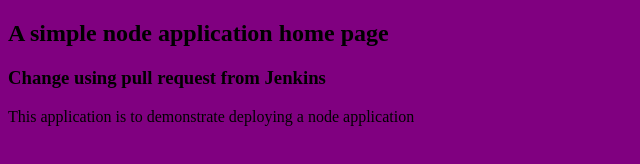
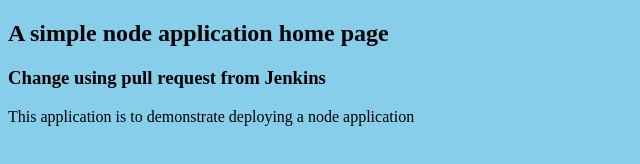
Before and after one commit to puneet2989/node_pcy, a website: page index.html in a window 1280 px wide. Shown: the whole page, without its empty margins (0-640 px from the left). Drawn offline with Linux system fonts and the light colour scheme.

Commit message:
Color changed to Sky Blue

```diff
--- a/index.html
+++ b/index.html
@@ -2,7 +2,7 @@
 <html>
 <head><title>Basic Node App</title></head>
 
-<body style="background-color: purple">
+<body style="background-color: skyblue">
   <h2>A simple node application home page</h2>
     <h3>Change using pull request from Jenkins</h3>
   <p>This application is to demonstrate deploying a node application</p>
```
